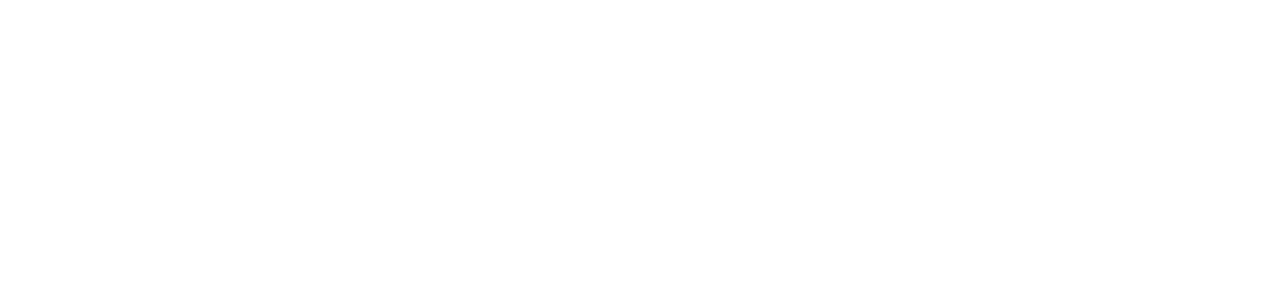
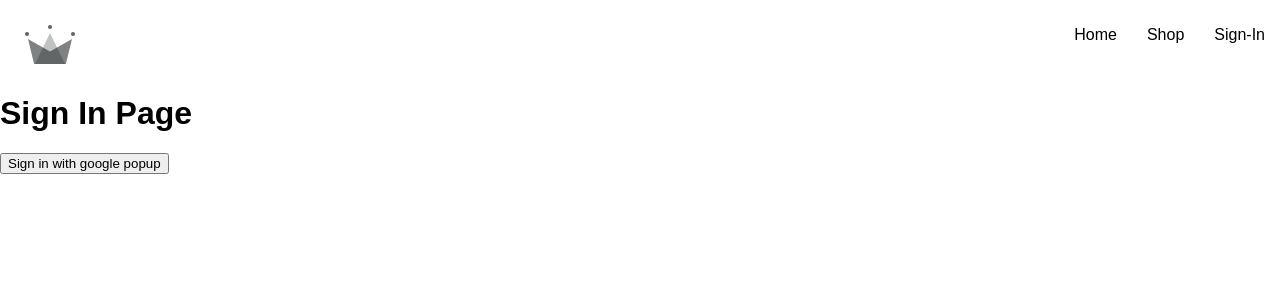
Before and after one commit to khaled4vokalz/bd-clothing, a React (Create React App) app: page /sign-in in a window 1280 px wide. Before the commit this address had no page. Shown: the top 300 px of the page. Built offline with nearby package versions, Linux system fonts and the light colour scheme; no server answers; a web font is replaced by a local one.

Commit message:
add firebase + firebase cofig

```diff
--- a/package.json
+++ b/package.json
@@ -6,6 +6,7 @@
     "@testing-library/jest-dom": "^5.17.0",
     "@testing-library/react": "^13.4.0",
     "@testing-library/user-event": "^13.5.0",
+    "firebase": "^10.2.0",
     "react": "^18.2.0",
     "react-dom": "^18.2.0",
     "react-router-dom": "6",
--- a/src/App.jsx
+++ b/src/App.jsx
@@ -1,9 +1,12 @@
 import { Routes, Route } from "react-router-dom";
 import Home from "./routes/home/home.component";
 import Navigation from "./routes/navigation/navigation.component";
+import SignIn from "./routes/sign-in/sign-in.component";
 
 export function Shop() {
-  return <div>I am shop</div>;
+  return (
+  <div>I am shop</div>
+  )
 }
 
 export default function App() {
@@ -12,6 +15,7 @@
       <Route path="/" element={<Navigation />}>
         <Route index element={<Home />} />
         <Route path="shop" element={<Shop />} />
+        <Route path="sign-in" element={<SignIn />} />
       </Route>
     </Routes>
   );
--- a/src/routes/navigation/navigation.component.jsx
+++ b/src/routes/navigation/navigation.component.jsx
@@ -16,6 +16,9 @@
           <Link className="nav-link" to="/shop">
             Shop
           </Link>
+          <Link className="nav-link" to="/sign-in">
+            Sign-In
+          </Link>
         </div>
       </div>
       <Outlet />
--- /dev/null
+++ b/src/routes/sign-in/sign-in.component.jsx
@@ -0,0 +1,13 @@
+import { signInWithGooglePopup } from '../../utils/firebase/firebase.utils';
+
+export default function SignIn() {
+  const logGoogleUser = async () => {
+  const { user} = await signInWithGooglePopup();
+  }
+  return (
+  <div>
+    <h1>Sign In Page</h1>
+      <button onClick={logGoogleUser}>Sign in with google popup</button>
+    </div>
+  )
+}
--- /dev/null
+++ b/src/utils/firebase/firebase.utils.js
@@ -0,0 +1,21 @@
+import {initializeApp} from 'firebase/app';
+import {getAuth, signInWithRedirect,GoogleAuthProvider, signInWithPopup} from 'firebase/auth';
+
+const firebaseConfig = {
+  apiKey: `${process.env.REACT_APP_FIREBASE_API_KEY}`,
+  authDomain: "bd-clothing.firebaseapp.com",
+  projectId: "bd-clothing",
+  storageBucket: "bd-clothing.appspot.com",
+  messagingSenderId: "293209788719",
+  appId: "1:293209788719:web:1c98b9f0d0e47b04f391da"
+};
+
+const firebaseApp = initializeApp(firebaseConfig);
+
+const provider = new GoogleAuthProvider();
+provider.setCustomParameters({
+  prompt: 'select_account'
+});
+
+export const auth = getAuth();
+export const signInWithGooglePopup = () => signInWithPopup(auth, provider)
```
Also changed, not shown: 2 other files (tests, documents, lock files or other folders).
